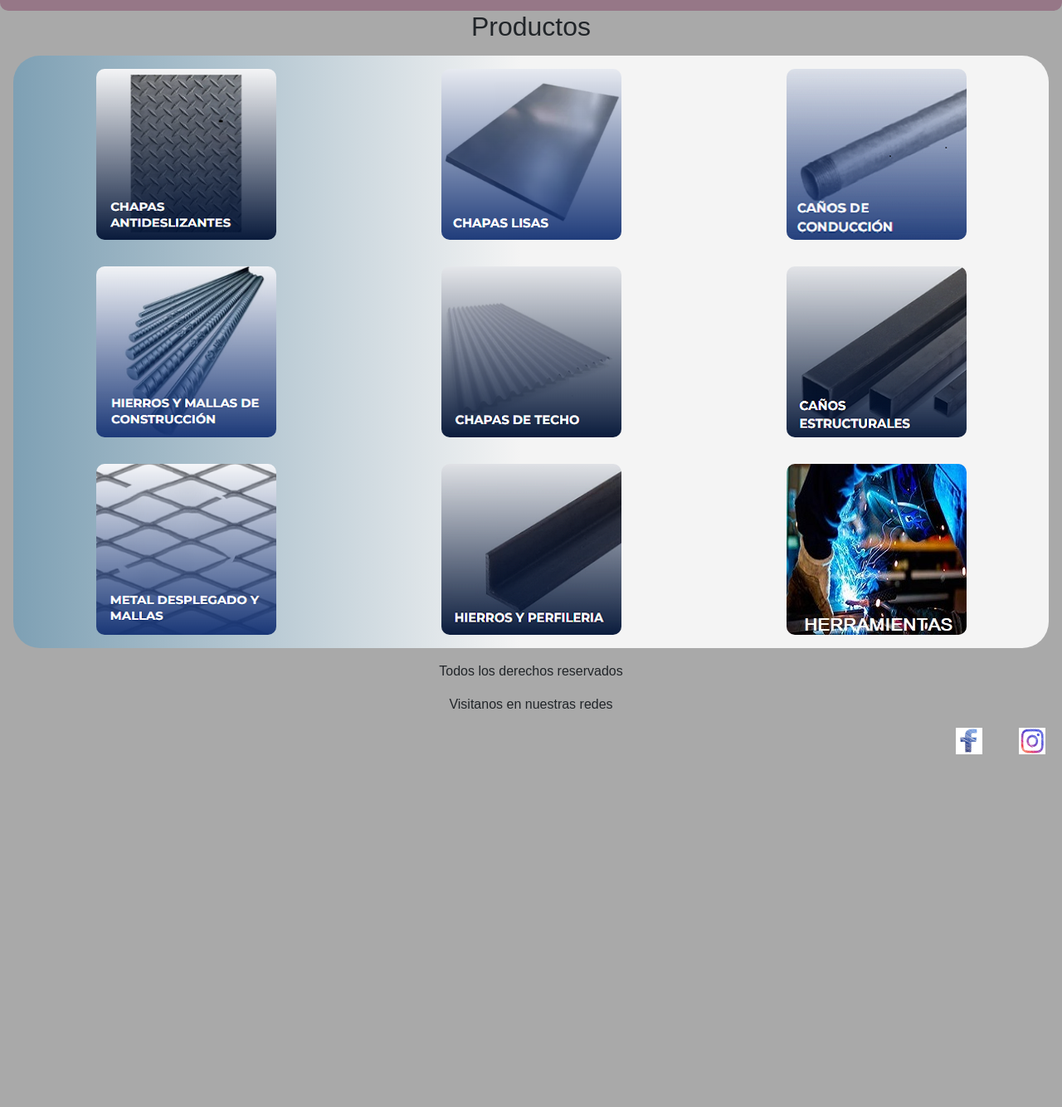
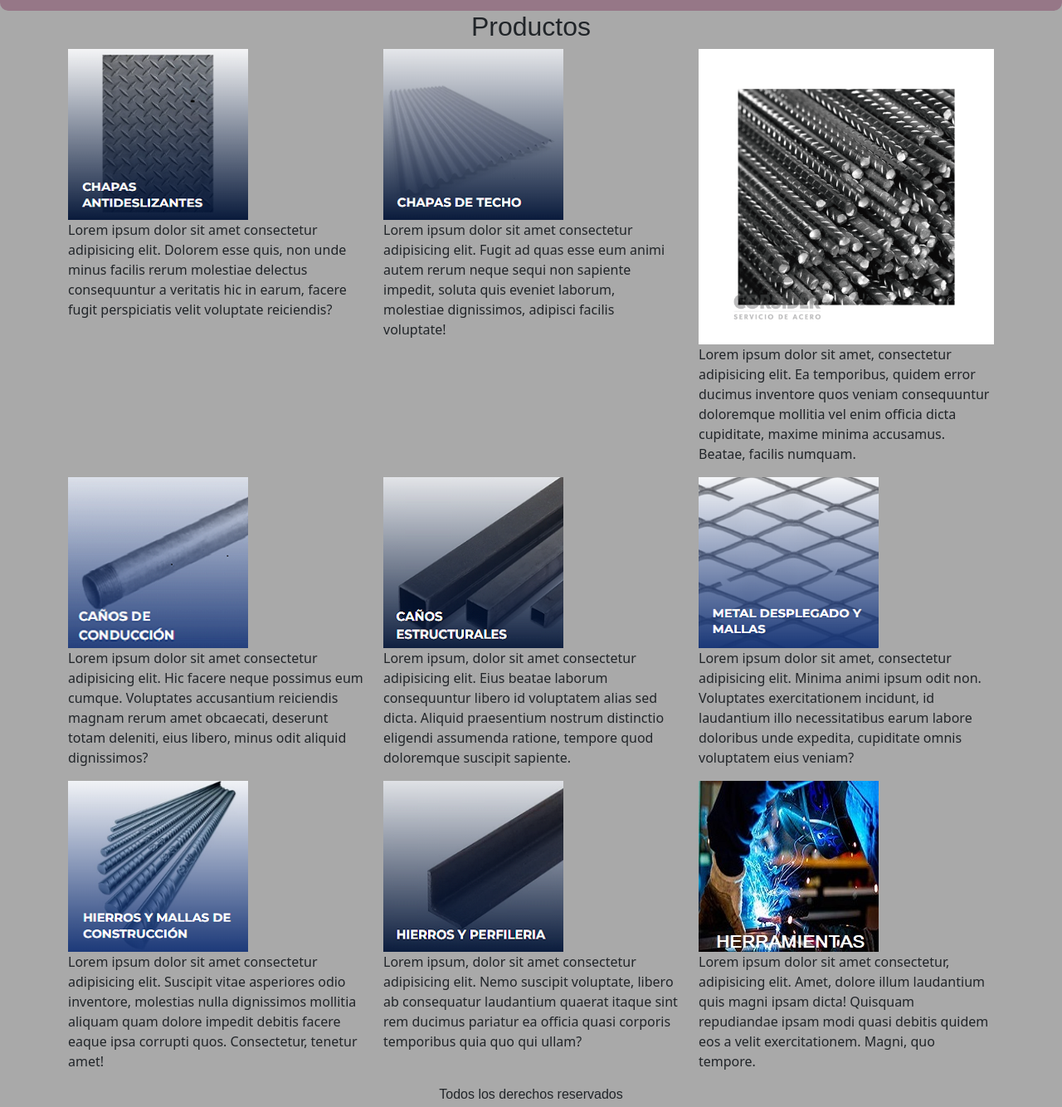
Before and after one commit to SantiagoFPrinos/fierrito, a plain HTML site: page paginas/productos.html in a window 1280 px wide. Shown: the part 67-1401 px from the top of the page at 83% size. Before the commit the page ends 992 px from the top, so only its background shows below. Drawn offline with nearby package versions, Linux system fonts and the light colour scheme; a web font is replaced by a local one.

Commit message:
bootstrap en productos

```diff
--- a/css/estilos.css
+++ b/css/estilos.css
@@ -75,6 +75,7 @@ a{ text-decoration: none;
     text-align: center;
     font-family: Arial, Helvetica, sans-serif;
 }
+/*
 
 .herramientas{
     display: flex;
@@ -120,6 +121,16 @@ button:hover{
     background-color: rgb(241, 183, 94);
     cursor: pointer;
 }
+ */
+
+ .container-fluid{
+    align-content: start;
+ }
+.card{
+    background-color: rgb(231, 235, 238);
+    border-radius: 2rem;
+}
+
 
 .ayuda{display: flex;
     margin:1rem;
@@ -287,6 +298,7 @@ label{
     font-family: Arial, Helvetica, sans-serif;
 }
 
+/*
 .producto{display: grid;
     justify-items: center;
     background: rgb(126,160,180);
@@ -385,6 +397,7 @@ label{
     transform: scale(1.1);
     cursor: pointer;
 }
+*/
 
 .envios{
     background: rgb(126,160,180);
--- a/paginas/productos.html
+++ b/paginas/productos.html
@@ -35,33 +35,68 @@
                 <h2> Productos</h2>
             </div>
             </section>
-        <section class="producto">
-            <div>
-                <img class="producto__antideslizantes"  src="../recursos/antideslizantes.png" alt="antideslizantes">
+        <section class="container">
+            <article class="row">
+                <div class="col-xl-4 col-md-6    col-sm-6">
+                    <img class="img-fluid" src="../recursos/antideslizantes.png">
+                        <p>
+                        Lorem ipsum dolor sit amet consectetur adipisicing elit. Dolorem esse quis, non unde minus facilis rerum molestiae delectus consequuntur a veritatis hic in earum, facere fugit perspiciatis velit voluptate reiciendis?
+                        </p>
                 </div>
-            <div>
-                <img class="producto__chapalisa"  src="../recursos/chapalisa.png" alt="chapalisa">
+                <div class="col-xl-4 col-md-6 col-sm-6">
+                    <img class="img-fluid" src="../recursos/chapas.png">
+                        <p>
+                            Lorem ipsum dolor sit amet consectetur adipisicing elit. Fugit ad quas esse eum animi autem rerum neque sequi non sapiente impedit, soluta quis eveniet laborum, molestiae dignissimos, adipisci facilis voluptate!
+                        </p>
                 </div>
-             <div>
-                 <img class=" producto__conduccion" src="../recursos/conduccion.png" alt="conduccion">
-            </div>            <div>
-                 <img class="producto__hierrosymallas" src="../recursos/hierrosymallas.png" alt="hierrosymallas">
+                <div class="col-xl-4 col-md-6 col-sm-6">
+                    <img class="img-fluid" src="../recursos/hierroconstruccion.png">
+                        <p>
+                            Lorem ipsum dolor sit amet, consectetur adipisicing elit. Ea temporibus, quidem error ducimus inventore quos veniam consequuntur doloremque mollitia vel enim officia dicta cupiditate, maxime minima accusamus. Beatae, facilis numquam.
+                        </p>
                 </div>
-            <div>
-                 <img class="producto__chapas" src="../recursos/chapas.png" alt="chapas">
+            </article>
+            <article class="row">
+                <div class="col-xl-4 col-md-6 col-sm-6">
+                    <img class="img-fluid" src="../recursos/conduccion.png">
+                    <p>
+                        Lorem ipsum dolor sit amet consectetur adipisicing elit. Hic facere neque possimus eum cumque. Voluptates accusantium reiciendis magnam rerum amet obcaecati, deserunt totam deleniti, eius libero, minus odit aliquid dignissimos?
+                    </p>
                 </div>
-            <div>
-                 <img class="producto__estructurales" src="../recursos/estructurales.png" alt="estructurales">
+                <div class="col-xl-4 col-md-6 col-sm-6">
+                    <img class="img-fluid" src="../recursos/estructurales.png">
+                    <p>
+                        Lorem ipsum, dolor sit amet consectetur adipisicing elit. Eius beatae laborum consequuntur libero id voluptatem alias sed dicta. Aliquid praesentium nostrum distinctio eligendi assumenda ratione, tempore quod doloremque suscipit sapiente.
+                    </p>
                 </div>
-            <div>
-                <img class="producto__metaldesplegado"src="../recursos/metaldespleago.png" alt="metaldesplegado">
+                <div class="col-xl-4 col-md-6 col-sm-6">
+                    <img class="img-fluid" src="../recursos/metaldespleago.png">
+                    <p>
+                        Lorem ipsum dolor sit amet, consectetur adipisicing elit. Minima animi ipsum odit non. Voluptates exercitationem incidunt, id laudantium illo necessitatibus earum labore doloribus unde expedita, cupiditate omnis voluptatem eius veniam?
+                    </p>
                 </div>
-            <div>
-                <img class="producto__hierrosyperfiles" src="../recursos/hierrosyperfiles.png"  alt="hierros y perfiles">
+            </article>
+            <article class="row">
+                <div class="col-xl-4 col-md-6 col-sm-6">
+                    <img class="img-fluid" src="../recursos/hierrosymallas.png">
+                    <p>
+                        Lorem ipsum dolor sit amet consectetur adipisicing elit. Suscipit vitae asperiores odio inventore, molestias nulla dignissimos mollitia aliquam quam dolore impedit debitis facere eaque ipsa corrupti quos. Consectetur, tenetur amet!
+                    </p>
                 </div>
-            <div>
-                <img class="producto__herramientas" src="../recursos/herramientas-de-soldadura.jpg" alt="herramientas">
+                <div class="col-xl-4 col-md-6 col-sm-6">
+                    <img class="img-fluid" src="../recursos/hierrosyperfiles.png">
+                    <p>
+                        Lorem ipsum, dolor sit amet consectetur adipisicing elit. Nemo suscipit voluptate, libero ab consequatur laudantium quaerat itaque sint rem ducimus pariatur ea officia quasi corporis temporibus quia quo qui ullam?
+                    </p>
                 </div>
+                <div class="col-xl-4 col-md-6 col-sm-6">
+                    <img class="img-fluid" src="../recursos/herramientas-de-soldadura.jpg">
+                    <p>
+                        Lorem ipsum dolor sit amet consectetur, adipisicing elit. Amet, dolore illum laudantium quis magni ipsam dicta! Quisquam repudiandae ipsam modi quasi debitis quidem eos a velit exercitationem. Magni, quo tempore.
+                    </p>
+                </div>
+            </article>
+
 
         </section>
     </main>
```
Also changed, not shown: index.html (+27 -17 lines). Lines whose indentation alone changed are shown as unchanged.
